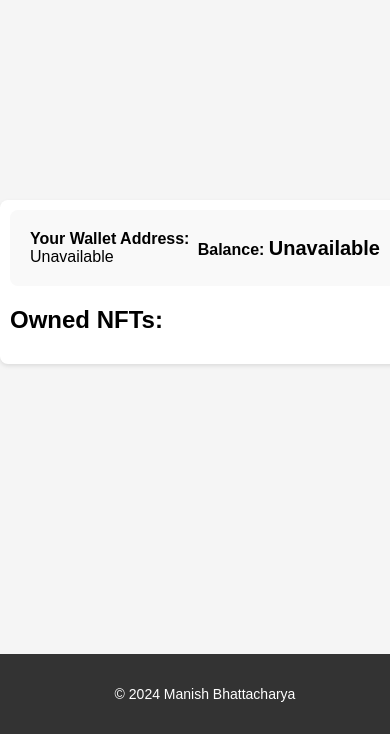
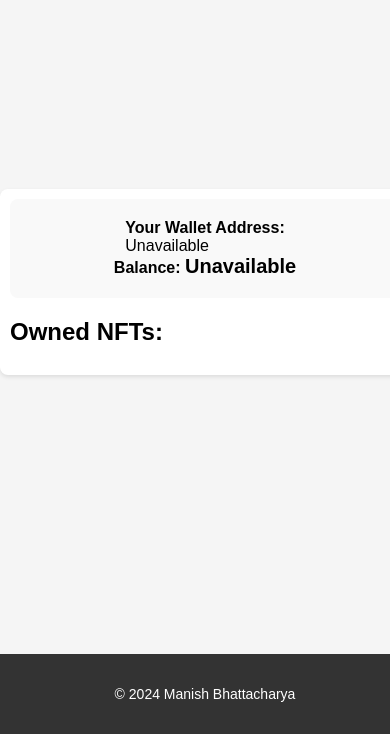
Before and after one commit to introvertmac/Conditional-NFTs, a plain HTML site: page profile.html in a window 390 px wide. Shown: the part 110-844 px from the top of the page. Drawn offline with Linux system fonts and the light colour scheme.

Commit message:
mobile fix

```diff
--- a/profile.css
+++ b/profile.css
@@ -157,6 +157,16 @@ body, html {
         max-width: 100%;
         height: auto;
     }
+
+    /* Adjustments for wallet balance */
+    .wallet-info {
+        flex-direction: column;
+    }
+
+    .wallet-balance {
+        text-align: center;
+        margin-top: 10px;
+    }
 }
 
 /* New CSS Styles for NFT Gallery */
```
